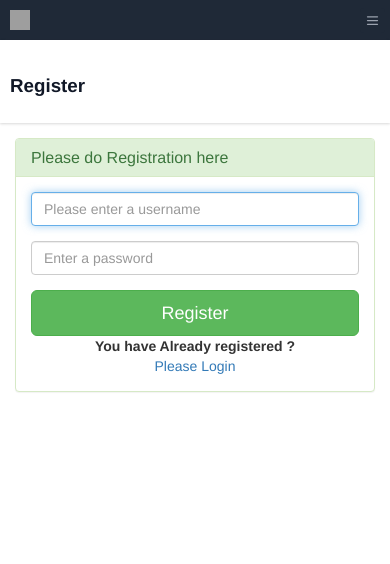
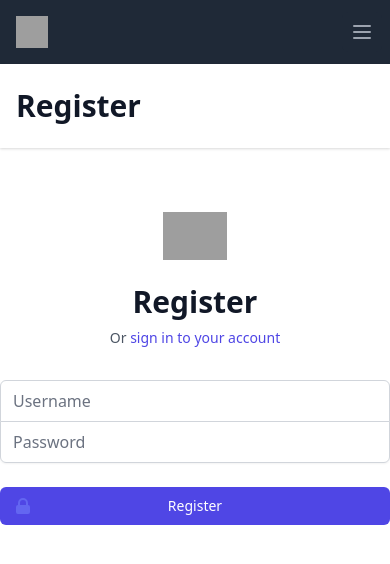
Before and after one commit to ronanren/webcli_d21, a CodeIgniter app: page /html/user in a window 390 px wide. Shown: the top 564 px of the page. Run offline with CodeIgniter, Linux system fonts and the light colour scheme; grey boxes are pictures that could not be loaded.

Commit message:
Register style

```diff
--- a/html/CodeIgniter/application/controllers/User.php
+++ b/html/CodeIgniter/application/controllers/User.php
@@ -34,7 +34,7 @@ class User extends CI_Controller
             redirect(base_url('user/login_view'));
         } else {
             $this->session->set_flashdata('error_msg', 'This username is already taken by another user.');
-            redirect('user');
+            redirect(base_url('user'));
         }
     }
 
--- a/html/CodeIgniter/application/views/user/register.php
+++ b/html/CodeIgniter/application/views/user/register.php
@@ -1,53 +1,56 @@
-<!DOCTYPE html>
-<html>
-
-<head>
-	<meta charset="utf-8">
-	<title>Login Registration</title>
-	<link rel="stylesheet" href="https://maxcdn.bootstrapcdn.com/bootstrap/3.3.7/css/bootstrap.min.css" media="screen" title="no title">
-</head>
-
-<body>
-	<div class="container">
-		<!-- container class is used to centered  the body of the browser with some decent width-->
-		<div class="row">
-			<!-- row class is used for grid system in Bootstrap-->
-			<div class="col-md-4 col-md-offset-4">
-				<!--col-md-4 is used to create the no of colums in the grid also use for medimum and large devices-->
-				<div class="login-panel panel panel-success">
-					<div class="panel-heading">
-						<h3 class="panel-title">Please do Registration here</h3>
-					</div>
-					<div class="panel-body">
-
 <?php
 	$error_msg = $this->session->flashdata('error_msg');
+
 	if ($error_msg) {
-							echo $error_msg;
+?>
+	<div class="text-center py-4 lg:px-4">
+		<div class="p-2 bg-red-800 items-center text-red-100 leading-none lg:rounded-full flex lg:inline-flex" role="alert">
+			<span class="flex rounded-full bg-red-500 uppercase px-2 py-1 text-xs font-bold mr-3">Error</span>
+			<span class="font-semibold mr-2 text-left flex-auto"><?php echo $error_msg; ?></span>
+		</div>
+	</div>
+<?php
 	}
 ?>
 
-						<form role="form" method="post" action="<?php echo base_url('user/register_user'); ?>">
-							<fieldset>
-								<div class="form-group">
-									<input class="form-control" placeholder="Please enter a username" name="user_name" type="text" autofocus>
+<div class="mt-10 flex items-center justify-center">
+  <div class="max-w-md w-full space-y-8">
+    <div>
+      <img class="mx-auto h-12 w-auto" src="https://tailwindui.com/img/logos/workflow-mark-indigo-600.svg" alt="Workflow">
+      <h2 class="mt-6 text-center text-3xl font-extrabold text-gray-900">
+        Register
+      </h2>
+      <p class="mt-2 text-center text-sm text-gray-600">
+        Or
+        <a href="<?php echo base_url('user/login_view'); ?>" class="font-medium text-indigo-600 hover:text-indigo-500">
+			sign in to your account
+        </a>
+      </p>
+    </div>
+    <form class="mt-8 space-y-6" action="<?php echo base_url('user/register_user'); ?>" method="POST">
+      <input type="hidden" name="remember" value="true">
+      <div class="rounded-md shadow-sm -space-y-px">
+        <div>
+          <label for="username" class="sr-only">Username</label>
+          <input id="username" name="user_name" type="text" autocomplete="username" required class="appearance-none rounded-none relative block w-full px-3 py-2 border border-gray-300 placeholder-gray-500 text-gray-900 rounded-t-md focus:outline-none focus:ring-indigo-500 focus:border-indigo-500 focus:z-10 sm:text-sm" placeholder="Username">
+        </div>
+        <div>
+          <label for="password" class="sr-only">Password</label>
+          <input id="password" name="user_password" type="password" autocomplete="current-password" required class="appearance-none rounded-none relative block w-full px-3 py-2 border border-gray-300 placeholder-gray-500 text-gray-900 rounded-b-md focus:outline-none focus:ring-indigo-500 focus:border-indigo-500 focus:z-10 sm:text-sm" placeholder="Password">
+        </div>
       </div>
 
-								<div class="form-group">
-									<input class="form-control" placeholder="Enter a password" name="user_password" type="password" value="">
+      <div>
+        <button type="submit" class="group relative w-full flex justify-center py-2 px-4 border border-transparent text-sm font-medium rounded-md text-white bg-indigo-600 hover:bg-indigo-700 focus:outline-none focus:ring-2 focus:ring-offset-2 focus:ring-indigo-500">
+          <span class="absolute left-0 inset-y-0 flex items-center pl-3">
+            <!-- Heroicon name: solid/lock-closed -->
+            <svg class="h-5 w-5 text-indigo-500 group-hover:text-indigo-400" xmlns="http://www.w3.org/2000/svg" viewBox="0 0 20 20" fill="currentColor" aria-hidden="true">
+              <path fill-rule="evenodd" d="M5 9V7a5 5 0 0110 0v2a2 2 0 012 2v5a2 2 0 01-2 2H5a2 2 0 01-2-2v-5a2 2 0 012-2zm8-2v2H7V7a3 3 0 016 0z" clip-rule="evenodd" />
+            </svg>
+          </span>
+          Register
+        </button>
       </div>
-
-								<input class="btn btn-lg btn-success btn-block" type="submit" value="Register" name="register">
-
-							</fieldset>
     </form>
-						<center><b>You have Already registered ?</b> <br></b><a href="<?php echo base_url('user/login_view'); ?>">Please Login</a></center>
-						<!--for centered text-->
   </div>
 </div>
-			</div>
-		</div>
-	</div>
-</body>
-
-</html>
```
Also changed, not shown: 1 other file. Lines whose indentation alone changed are shown as unchanged.
